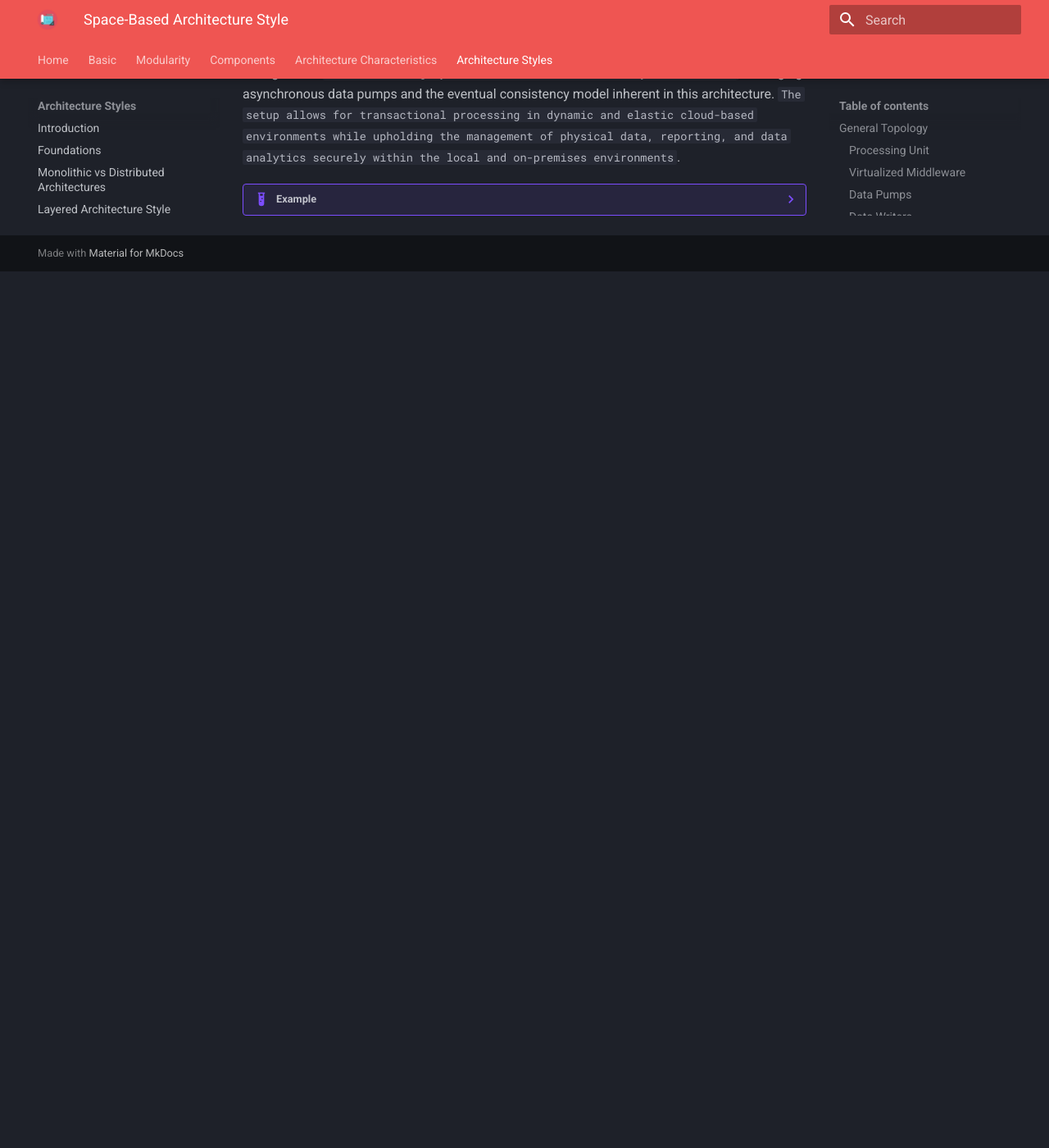
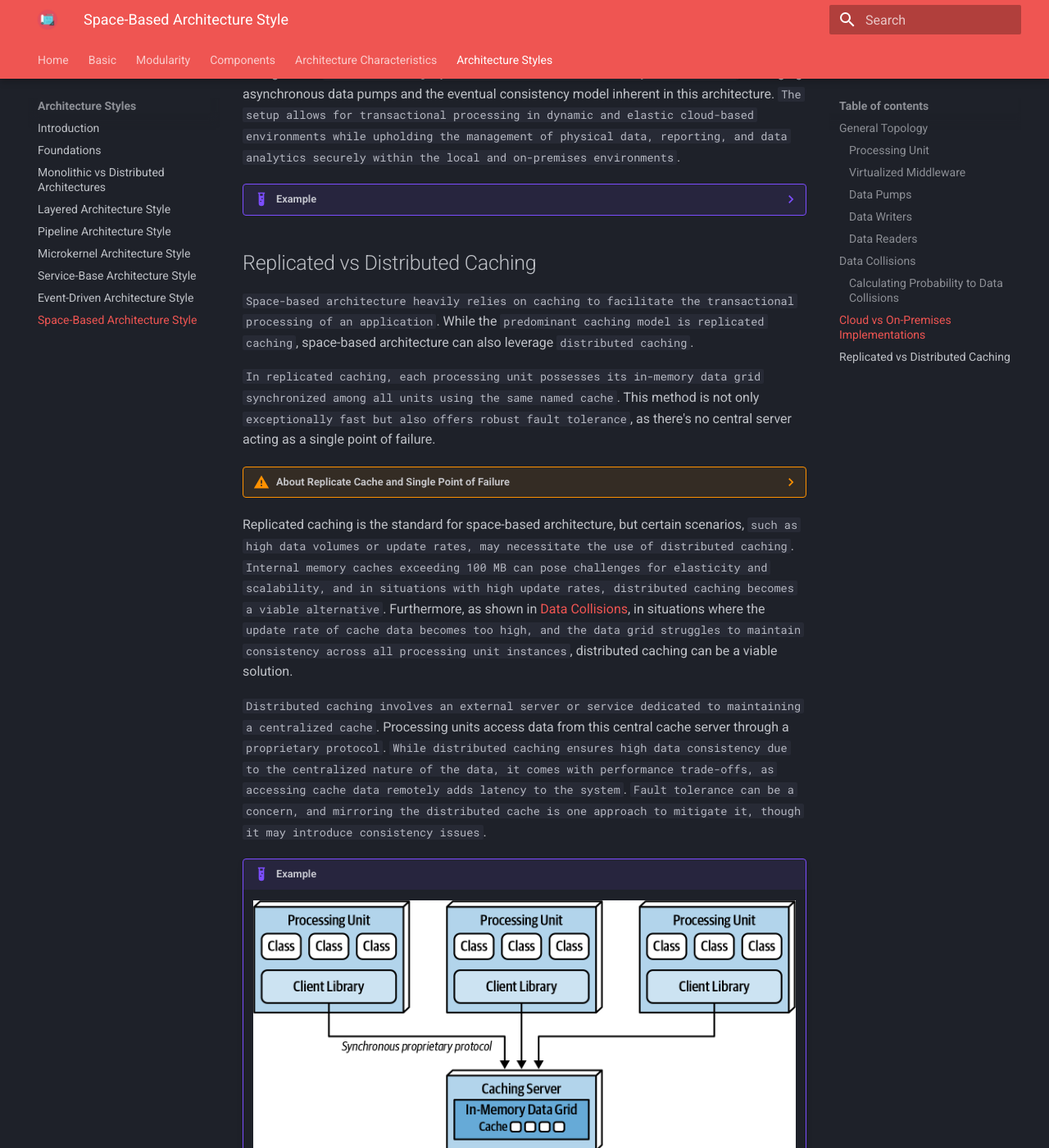
Before and after one commit to RomeroGabriel/mastering-software-architecture, an MkDocs documentation site: the page built from documentation/arch_styles/space_based_arch.md, in a window 1280 px wide and 1400 px high, scrolled down 8020 px. Shown: the whole window at 82% size. Built offline with MkDocs 1.6.1 and Material for MkDocs 9.7.7, drawn with Linux system fonts in a browser that asks for light colours; before the commit the page ends 8351 px from its top, so only the background shows below that; some of the changed text lies outside the part shown.

Commit message:
add Replicated vs Distributed Caching

```diff
--- a/documentation/arch_styles/space_based_arch.md
+++ b/documentation/arch_styles/space_based_arch.md
@@ -274,3 +274,30 @@ A key strength of this architecture lies in the possibility of deploying applica
 ??? example
     ![Hybrid cloud-based and on-prem topology from [Fundamentals of Software Architecture.](https://learning.oreilly.com/library/view/fundamentals-of-software/9781492043447/)](https://raw.githubusercontent.com/RomeroGabriel/mastering-software-architecture/main/documentation/images/arch_styles/space-based-hybrid-cloud.png)
     > Hybrid cloud-based and on-prem topology from [Fundamentals of Software Architecture.](https://learning.oreilly.com/library/view/fundamentals-of-software/9781492043447/)
+
+## Replicated vs Distributed Caching
+
+`Space-based architecture heavily relies on caching to facilitate the transactional processing of an application`. While the `predominant caching model is replicated caching`, space-based architecture can also leverage `distributed caching`.
+
+`In replicated caching, each processing unit possesses its in-memory data grid synchronized among all units using the same named cache`. This method is not only `exceptionally fast but also offers robust fault tolerance`, as there's no central server acting as a single point of failure.
+
+??? warning "About Replicate Cache and Single Point of Failure"
+    Some exceptions may exist based on the caching product's implementation, but the trend is moving away from relying on external controllers for replication.
+
+Replicated caching is the standard for space-based architecture, but certain scenarios, `such as high data volumes or update rates, may necessitate the use of distributed caching`. `Internal memory caches exceeding 100 MB can pose challenges for elasticity and scalability, and in situations with high update rates, distributed caching becomes a viable alternative`. Furthermore, as shown in [Data Collisions](#data-collisions), in situations where the `update rate of cache data becomes too high, and the data grid struggles to maintain consistency across all processing unit instances`, distributed caching can be a viable solution.
+
+`Distributed caching involves an external server or service dedicated to maintaining a centralized cache`. Processing units access data from this central cache server through a `proprietary protocol`. `While distributed caching ensures high data consistency due to the centralized nature of the data, it comes with performance trade-offs, as accessing cache data remotely adds latency to the system`. `Fault tolerance can be a concern, and mirroring the distributed cache is one approach to mitigate it, though it may introduce consistency issues`.
+
+!!! example
+    ![Distributed caching between processing units from [Fundamentals of Software Architecture.](https://learning.oreilly.com/library/view/fundamentals-of-software/9781492043447/)](https://raw.githubusercontent.com/RomeroGabriel/mastering-software-architecture/main/documentation/images/arch_styles/space-based-distributed-caching.png)
+    > Distributed caching between processing units from [Fundamentals of Software Architecture.](https://learning.oreilly.com/library/view/fundamentals-of-software/9781492043447/)
+
+Choosing between replicated and distributed caching depends on factors such as `data consistency needs, performance considerations, and fault tolerance requirements`. `Distributed caching excels in maintaining highly consistent data, while replicated caching offers better performance and fault tolerance`. Often, `both models can be applicable within a single application context`, allowing each to be leveraged based on its specific strengths. For instance, a `distributed caching model may be suitable for maintaining consistently critical data` like inventory counts, while a `replicated cache may be chosen for performance and fault tolerance in managing less dynamic data` like customer profiles.
+
+| Decision criteria   | Replicated cache     | Distributed cache      |
+|---------------------|----------------------|------------------------|
+| Optimization        | Performance          | Consistency            |
+| Cache size          | Small(<100MB)        | Large(>500MB)          |
+| Type of data        | Relatively static    | Highly dynamic         |
+| Update frequency    | Relatively low       | High update rate       |
+| Fault tolerance     | High                 | Low                    |
```
